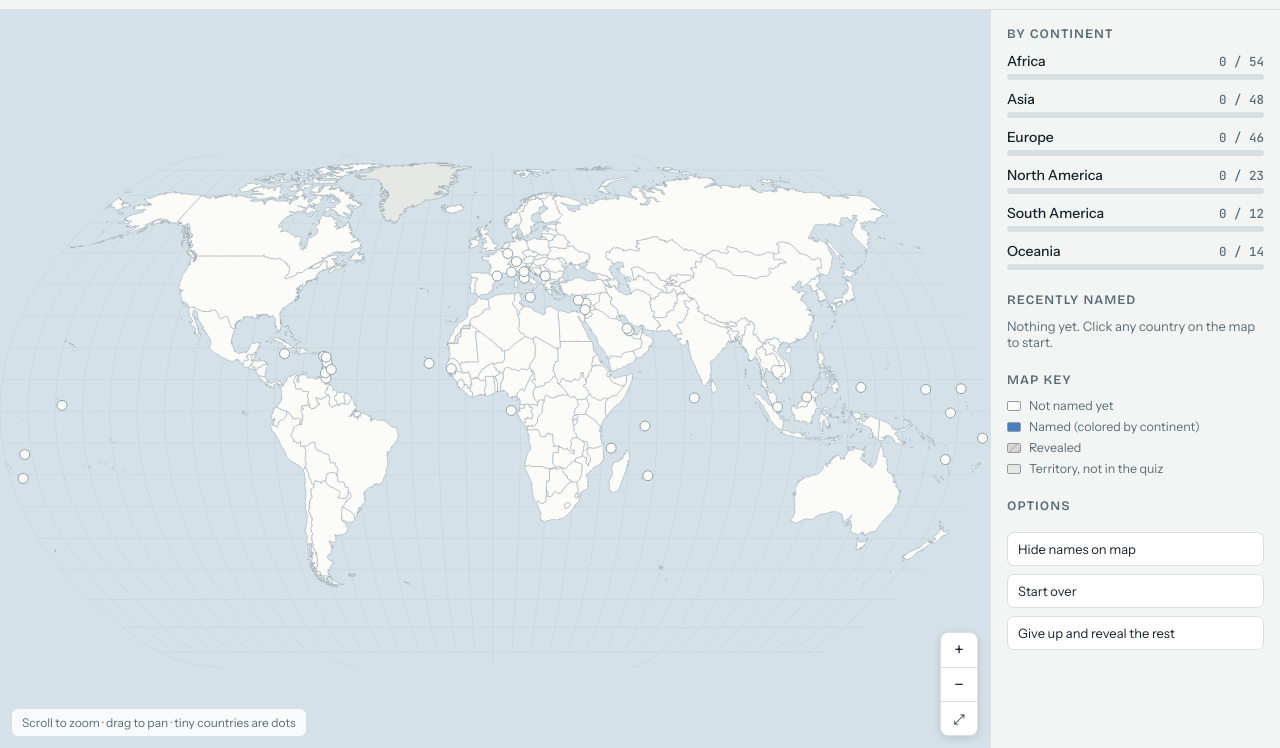
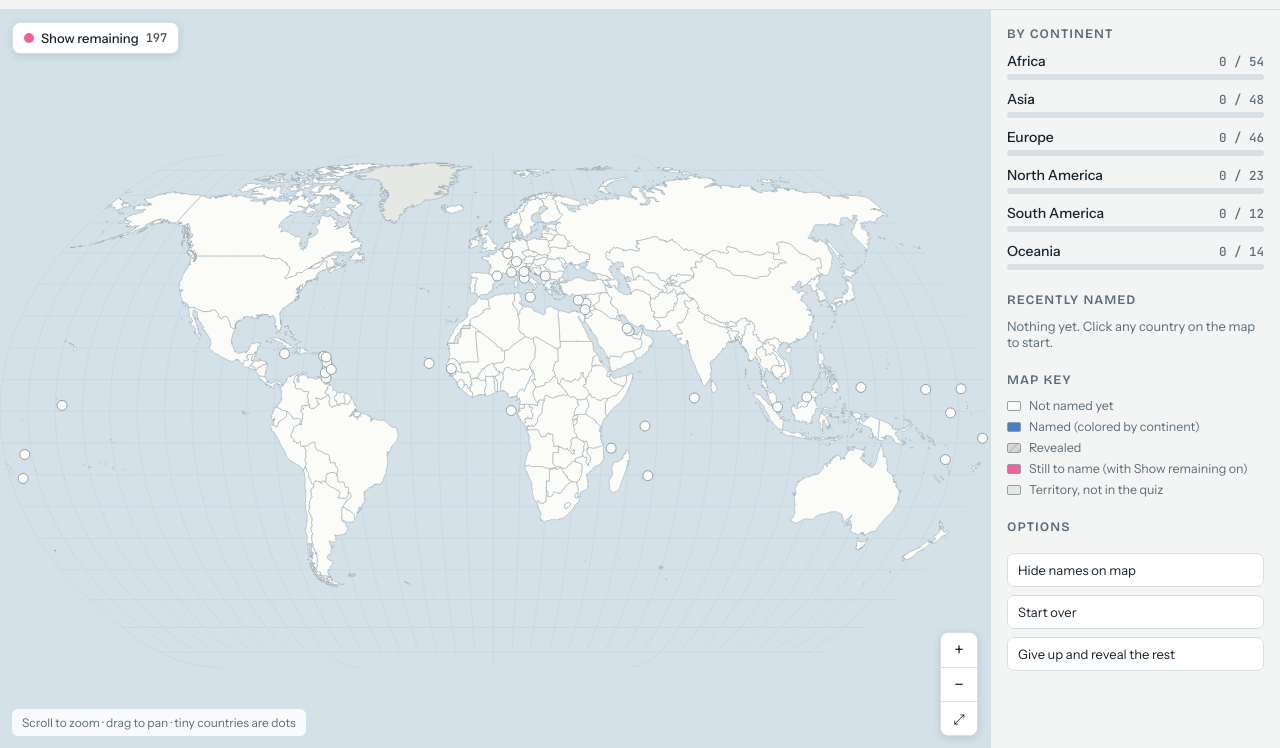
Before and after one commit to Aarivg/every-country, a website: page index.html in a window 1280 px wide. Shown: the part 52-800 px from the top of the page. Drawn offline with nearby package versions, Linux system fonts and the light colour scheme.

Commit message:
Add Show remaining to highlight countries still to name

```diff
--- a/css/style.css
+++ b/css/style.css
@@ -75,6 +75,8 @@ header.bar {
 .c.sel, .mk.sel { fill: var(--sel) !important; stroke: var(--ink); stroke-width: 1.6; }
 .mk { fill: var(--land); stroke: var(--border); stroke-width: 1; vector-effect: non-scaling-stroke; cursor: pointer; }
 .mk:hover { stroke: var(--ink); }
+.spot .c.q:not(.found):not(.revealed):not(.sel) { fill: var(--spot); }
+.spot .mk:not(.found):not(.revealed):not(.sel) { fill: var(--spot); stroke: var(--ink); stroke-width: 1.4; }
 .hatch-bg { fill: var(--revealed); opacity: .35; }
 .hatch-ln { stroke: var(--revealed); stroke-width: 1.4; }
 .lbl { font-family: var(--f-body); font-weight: 600; fill: var(--ink); paint-order: stroke; stroke: var(--land); stroke-width: 3px; stroke-linejoin: round; text-anchor: middle; pointer-events: none; }
@@ -87,6 +89,13 @@ header.bar {
 
 .tip { position: absolute; pointer-events: none; background: var(--ink); color: var(--card); font-size: 12px; font-weight: 600; padding: 4px 8px; border-radius: 4px; white-space: nowrap; transform: translate(-50%, calc(-100% - 10px)); }
 
+.maptools { position: absolute; top: 12px; left: calc(12px + env(safe-area-inset-left, 0px)); right: calc(12px + env(safe-area-inset-right, 0px)); display: flex; flex-wrap: wrap; gap: 8px; pointer-events: none; z-index: 4; }
+.maptools button { pointer-events: auto; display: inline-flex; align-items: center; gap: 7px; border: 1px solid var(--panel-line); background: var(--card); border-radius: 8px; padding: 7px 11px; font-size: 13px; font-weight: 500; box-shadow: 0 2px 8px rgb(0 0 0 / .10); }
+.maptools button:hover { border-color: var(--muted); }
+.maptools button[aria-pressed="true"] { background: var(--spot); border-color: var(--spot); color: #fff; }
+.maptools .sw { width: 10px; height: 10px; border-radius: 50%; background: var(--spot); display: inline-block; }
+.maptools button[aria-pressed="true"] .sw { background: #fff; }
+.maptools .n { font-family: var(--f-mono); font-size: 12px; opacity: .8; font-variant-numeric: tabular-nums; }
 .pausebtn { align-self: center; display: inline-flex; align-items: center; gap: 6px; border: 1px solid var(--panel-line); background: var(--card); border-radius: 8px; padding: 7px 12px; font-size: 13px; font-weight: 600; }
 .pausebtn:hover { border-color: var(--muted); }
 .pausebtn:disabled { opacity: .45; cursor: default; }
@@ -114,7 +123,7 @@ header.bar {
 .shake { animation: shake .32s ease; }
 @keyframes shake { 20%{transform:translateX(-6px)} 40%{transform:translateX(5px)} 60%{transform:translateX(-4px)} 80%{transform:translateX(2px)} }
 
-.toast { position: absolute; top: 12px; left: 50%; transform: translateX(-50%); background: var(--good); color: #fff; font-weight: 600; padding: 7px 14px; border-radius: 999px; font-size: 13px; box-shadow: 0 4px 14px rgb(0 0 0 / .18); z-index: 6; white-space: nowrap; }
+.toast { position: absolute; top: 58px; left: 50%; transform: translateX(-50%); background: var(--good); color: #fff; font-weight: 600; padding: 7px 14px; border-radius: 999px; font-size: 13px; box-shadow: 0 4px 14px rgb(0 0 0 / .18); z-index: 6; white-space: nowrap; }
 
 /* Ledger */
 aside.ledger { border-left: 1px solid var(--panel-line); overflow-y: auto; padding-block: 16px; padding-left: 16px; padding-right: max(16px, env(safe-area-inset-right, 0px)); display: grid; gap: 22px; align-content: start; min-width: 0; }
--- a/index.html
+++ b/index.html
@@ -33,6 +33,9 @@
         </defs>
         <g id="world"></g>
       </svg>
+      <div class="maptools">
+        <button id="spotBtn" type="button" aria-pressed="false"><i class="sw"></i>Show remaining <span class="n" id="leftN"></span></button>
+      </div>
       <div class="zoomctl">
         <button id="zIn" aria-label="Zoom in">+</button>
         <button id="zOut" aria-label="Zoom out">−</button>
@@ -60,6 +63,7 @@
           <div><i style="background:var(--land)"></i>Not named yet</div>
           <div><i style="background:var(--eu)"></i>Named (colored by continent)</div>
           <div><svg width="14" height="10" style="border:1px solid var(--border);border-radius:2px"><rect width="14" height="10" fill="url(#hatch)"></rect></svg>Revealed</div>
+          <div><i style="background:var(--spot)"></i>Still to name (with Show remaining on)</div>
           <div><i style="background:var(--terr)"></i>Territory, not in the quiz</div>
         </div>
       </section>
--- a/js/game.js
+++ b/js/game.js
@@ -12,7 +12,7 @@
   const STORE = "every-country-v1";
 
   // ---------- state ----------
-  let S = { s: {}, m: 0, t: 0, order: [], labels: true };
+  let S = { s: {}, m: 0, t: 0, order: [], labels: true, spot: false };
   try { const raw = localStorage.getItem(STORE); if (raw) S = Object.assign(S, JSON.parse(raw)); } catch (e) {}
   const save = () => { try { localStorage.setItem(STORE, JSON.stringify(S)); } catch (e) {} };
   window.addEventListener("pagehide", save);
@@ -112,7 +112,7 @@
   function rescale() {
     const u = pxPerUnit() * K;
     hatch.setAttribute("patternTransform", `rotate(45) scale(${1 / K})`);
-    const rr = 5 / u;
+    const rr = (S.spot ? 7 : 5) / u;
     for (const k of KEYS) {
       const o = byKey[k];
       if (o.marker) o.marker.setAttribute("r", rr);
@@ -249,6 +249,7 @@
   const contsEl = document.getElementById("conts");
   contsEl.innerHTML = CONT.map(([c, v]) => `<div class="cont" style="--cf:var(${v})"><span>${c}</span><b data-c="${c}"></b><div class="track"><div class="fill" data-cf="${c}"></div></div></div>`).join("");
   function updateStats() {
+    document.getElementById("leftN").textContent = remaining().length;
     document.getElementById("sNamed").innerHTML = `${namedCount()}<small> / ${TOTAL}</small>`;
     document.getElementById("sRev").textContent = revCount();
     document.getElementById("sMiss").textContent = S.m;
@@ -286,6 +287,15 @@
   // stop the clock when the tab is hidden
   document.addEventListener("visibilitychange", () => { if (document.hidden && running) setPaused(true); });
 
+  // ---------- finding remaining countries ----------
+  const spotBtn = document.getElementById("spotBtn");
+  function syncSpot() {
+    wrap.classList.toggle("spot", !!S.spot);
+    spotBtn.setAttribute("aria-pressed", S.spot ? "true" : "false");
+    rescale();
+  }
+  spotBtn.onclick = () => { S.spot = !S.spot; save(); syncSpot(); };
+  const remaining = () => KEYS.filter(k => !S.s[k]);
   // ---------- completion ----------
   function finish() {
     running = false; save();
@@ -321,6 +331,6 @@
   }
   bindOpts();
 
-  KEYS.forEach(paint); updateStats(); syncLabels();
+  KEYS.forEach(paint); updateStats(); syncLabels(); syncSpot();
   if (allDone()) finish();
 })();
```
